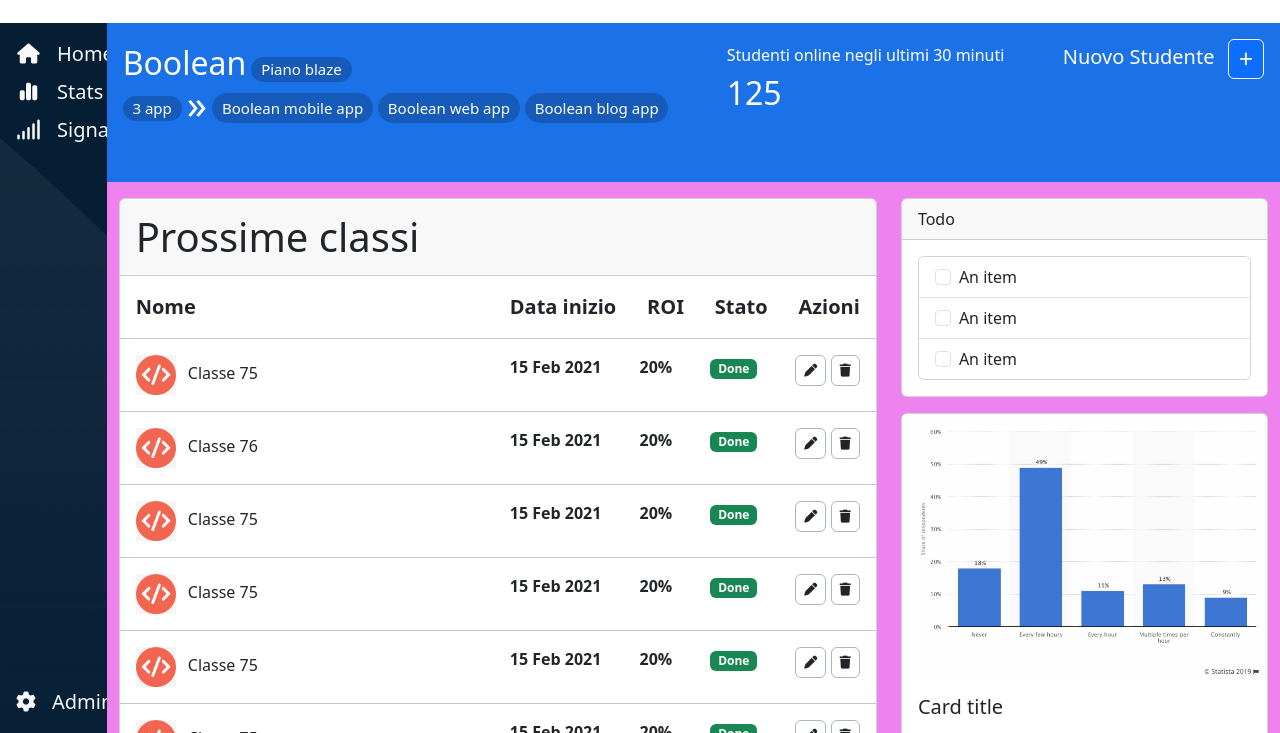
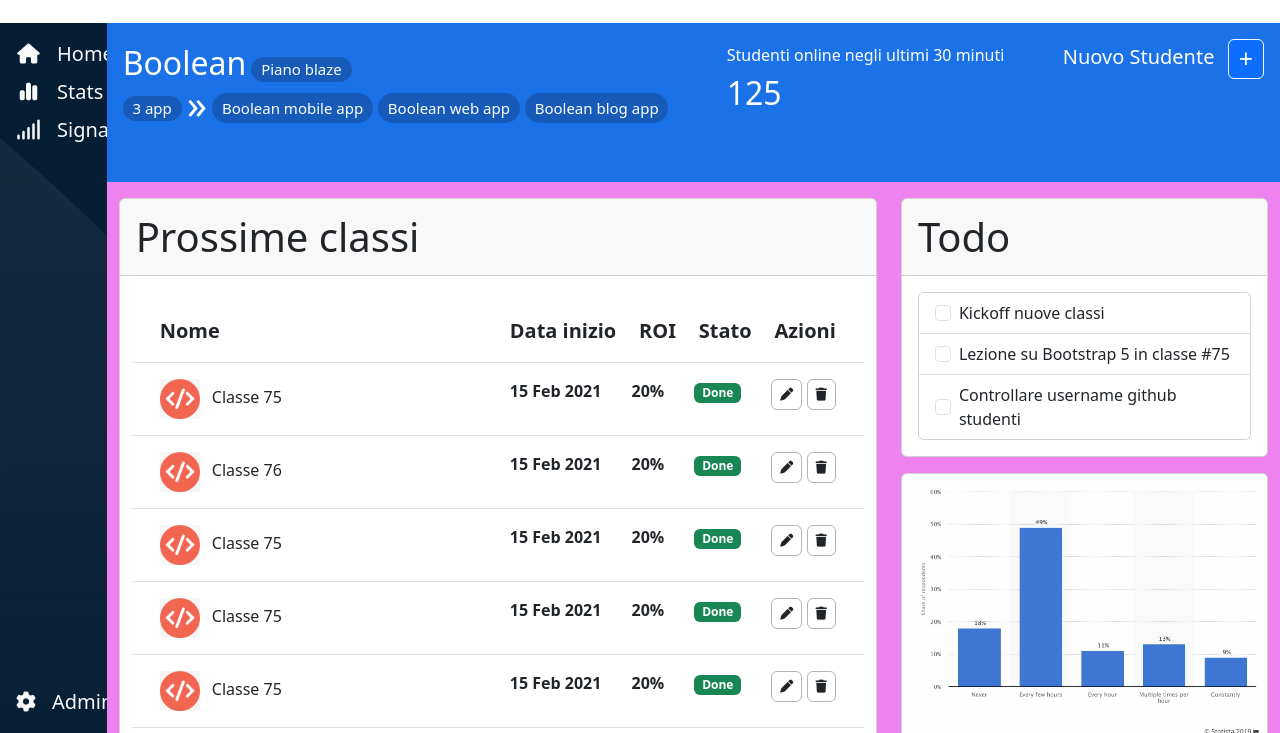
Before and after one commit to RosaD97/html-css-bootstrap-dashboard, a plain HTML site: page index.html in a window 1280 px wide. Shown: the part 67-800 px from the top of the page. Drawn offline with nearby package versions, Linux system fonts and the light colour scheme.

Commit message:
sezione faq

```diff
--- a/index.html
+++ b/index.html
@@ -141,7 +141,8 @@
                                 <div class="card-header text-start fs-1">
                                   Prossime classi
                                 </div>
-                                <div class="card-body row fs-5">
+                                <div class="p-4">
+                                    <div class="card-body row fs-5 border-0 border-bottom">
                                         <div class="col-6 col-md-5 col-lg-6 text-start">
                                             <span class="fw-semibold" >Nome</span>
                                         </div>
@@ -152,9 +153,8 @@
                                             <span class="fw-semibold">Azioni</span>
                                         </div>
                                     </div>
-                                <hr class="m-0">
                                         <!-- Riga Classe -->
-                                <div class="card-body row">
+                                        <div class="card-body row border-0 border-bottom">
                                             <div class="col-6 col-md-5 col-lg-6 text-start">
                                                 <span><img class="ms_avatar" src="img/class-avatar.jpg" alt="avatar img"> </span>
                                                 <div class="d-md-inline ms-md-2">Classe 75</div>
@@ -171,9 +171,8 @@
                                                 </span>
                                             </div>
                                         </div>
-                                <hr class="m-0">
                                         <!-- Riga Classe -->
-                                <div class="card-body row">
+                                        <div class="card-body row border-0 border-bottom">
                                             <div class="col-6 col-md-5 col-lg-6 text-start">
                                                 <span><img class="ms_avatar" src="img/class-avatar.jpg" alt="avatar img"> </span>
                                                 <div class="d-md-inline ms-md-2">Classe 76</div>
@@ -190,9 +189,8 @@
                                                 </span>
                                             </div>
                                         </div>
-                                <hr class="m-0">
                                         <!-- Riga Classe -->
-                                <div class="card-body row">
+                                        <div class="card-body row border-0 border-bottom">
                                             <div class="col-6 col-md-5 col-lg-6 text-start">
                                                 <span><img class="ms_avatar" src="img/class-avatar.jpg" alt="avatar img"> </span>
                                                 <div class="d-md-inline ms-md-2">Classe 75</div>
@@ -209,9 +207,8 @@
                                                 </span>
                                             </div>
                                         </div>
-                                <hr class="m-0">
                                         <!-- Riga Classe -->
-                                <div class="card-body row">
+                                        <div class="card-body row border-0 border-bottom">
                                             <div class="col-6 col-md-5 col-lg-6 text-start">
                                                 <span><img class="ms_avatar" src="img/class-avatar.jpg" alt="avatar img"> </span>
                                                 <div class="d-md-inline ms-md-2">Classe 75</div>
@@ -228,9 +225,8 @@
                                                 </span>
                                             </div>
                                         </div>
-                                <hr class="m-0">
                                         <!-- Riga Classe -->
-                                <div class="card-body row">
+                                        <div class="card-body row border-0 border-bottom">
                                             <div class="col-6 col-md-5 col-lg-6 text-start">
                                                 <span><img class="ms_avatar" src="img/class-avatar.jpg" alt="avatar img"> </span>
                                                 <div class="d-md-inline ms-md-2">Classe 75</div>
@@ -247,9 +243,8 @@
                                                 </span>
                                             </div>
                                         </div>
-                                <hr class="m-0">
                                         <!-- Riga Classe -->
-                                <div class="card-body row">
+                                        <div class="card-body row border-0 border-bottom">
                                             <div class="col-6 col-md-5 col-lg-6 text-start">
                                                 <span><img class="ms_avatar" src="img/class-avatar.jpg" alt="avatar img"> </span>
                                                 <div class="d-md-inline ms-md-2">Classe 75</div>
@@ -266,9 +261,8 @@
                                                 </span>
                                             </div>
                                         </div>
-                                <hr class="m-0">
                                         <!-- Riga Classe -->
-                                <div class="card-body row">
+                                        <div class="card-body row border-0 border-bottom">
                                             <div class="col-6 col-md-5 col-lg-6 text-start">
                                                 <span><img class="ms_avatar" src="img/class-avatar.jpg" alt="avatar img"> </span>
                                                 <div class="d-md-inline ms-md-2">Classe 75</div>
@@ -287,14 +281,15 @@
                                         </div>
                                     </div>
                               </div>
+                        </div>
                         <!-- Faq -->
                         <div class="mt-3">
                             <div class="card">
-                                <div class="card-header text-start">
-                                FAQ
+                                <div class="card-header text-start fs-1">
+                                F.A.Q.
                                 </div>
-                                <div class="accordion" id="accordionExample">
-                                    <div class="accordion-item">
+                                <div class="accordion p-3" id="accordionExample">
+                                    <div class="accordion-item border-0 border-bottom">
                                       <h2 class="accordion-header" id="headingOne">
                                         <button class="accordion-button" type="button" data-bs-toggle="collapse" data-bs-target="#collapseOne" aria-expanded="true" aria-controls="collapseOne">
                                           Accordion Item #1
@@ -306,7 +301,7 @@
                                         </div>
                                       </div>
                                     </div>
-                                    <div class="accordion-item">
+                                    <div class="accordion-item border-0 border-bottom">
                                       <h2 class="accordion-header" id="headingTwo">
                                         <button class="accordion-button collapsed" type="button" data-bs-toggle="collapse" data-bs-target="#collapseTwo" aria-expanded="false" aria-controls="collapseTwo">
                                           Accordion Item #2
@@ -318,7 +313,7 @@
                                         </div>
                                       </div>
                                     </div>
-                                    <div class="accordion-item">
+                                    <div class="accordion-item border-0">
                                       <h2 class="accordion-header" id="headingThree">
                                         <button class="accordion-button collapsed" type="button" data-bs-toggle="collapse" data-bs-target="#collapseThree" aria-expanded="false" aria-controls="collapseThree">
                                           Accordion Item #3
@@ -338,7 +333,7 @@
                         <!-- Todo -->
                         <div class="mt-3">
                             <div class="card">
-                                <div class="card-header text-start">
+                                <div class="card-header text-start fs-1">
                                   Todo
                                 </div>
                                 <div class="card-body">
@@ -346,15 +341,15 @@
                                         <ul class="list-group list-group-flush">
                                             <li class="list-group-item d-flex">
                                                 <input class="form-check-input mt-0 align-self-center me-2" type="checkbox" value="" aria-label="Checkbox for following text input">
-                                                <span>An item</span>
+                                                <span>Kickoff nuove classi</span>
                                             </li>
                                             <li class="list-group-item d-flex">
                                                 <input class="form-check-input mt-0 align-self-center me-2" type="checkbox" value="" aria-label="Checkbox for following text input">
-                                                <span>An item</span>
+                                                <span>Lezione su Bootstrap 5 in classe #75</span>
                                             </li>
                                             <li class="list-group-item d-flex">
                                                 <input class="form-check-input mt-0 align-self-center me-2" type="checkbox" value="" aria-label="Checkbox for following text input">
-                                                <span>An item</span>
+                                                <span>Controllare username github studenti</span>
                                             </li>
                                         </ul>
                                       </div>
```
Lines whose indentation alone changed are shown as unchanged.
